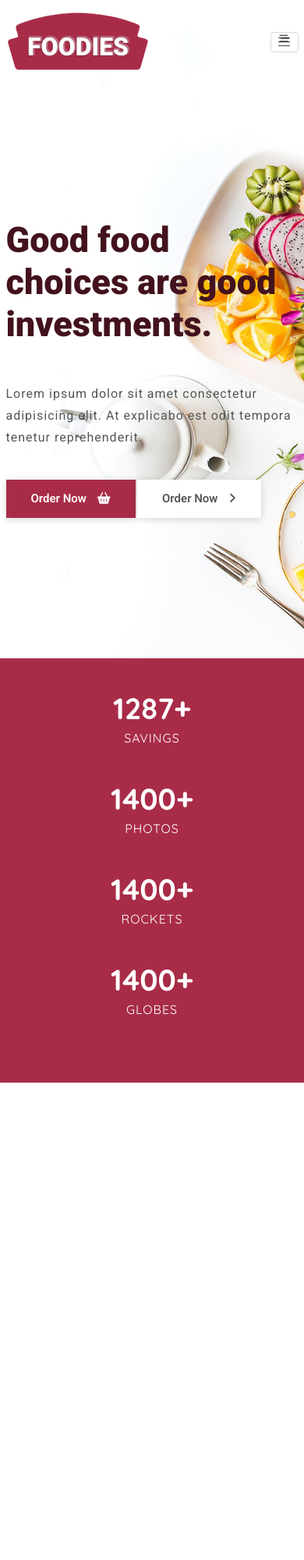
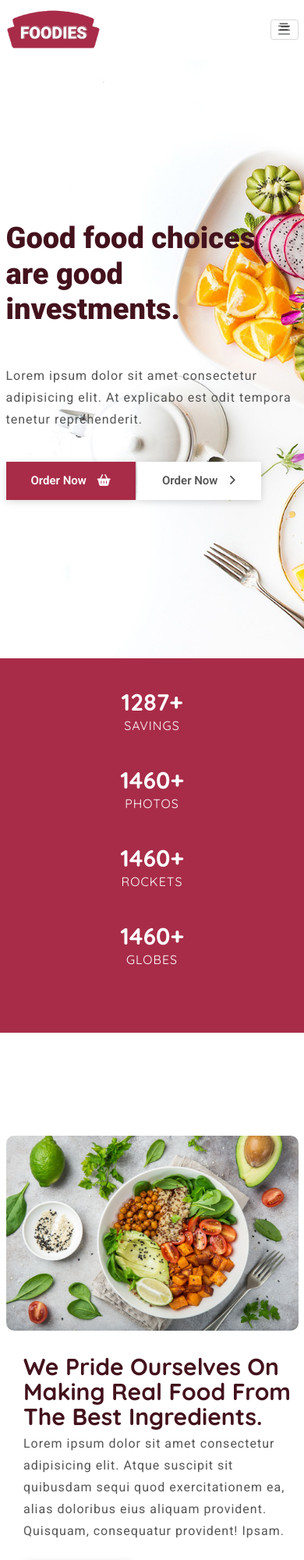
Before and after one commit to akkysaini/bootstrap-restaurant, a plain HTML site: page index.html in a window 390 px wide. Shown: the top 2000 px of the page at 78% size. Before the commit the page ends 1388 px from the top, so only its background shows below. Drawn offline with nearby package versions, Linux system fonts and the light colour scheme.

Commit message:
about section added

```diff
--- a/css/style.css
+++ b/css/style.css
@@ -238,24 +238,41 @@ Hero Section
   width: 100%;
   background: url("../images/bg/bg-1.jpg") no-repeat center center/cover;
   height: 100vh;
-  padding: 5rem;
+  padding: 5rem 0;
 }
 /*
 ==========================
 Counter section
 ==========================
 */
-.counter-section{
-    background: var(--primary-color);
-    padding: 4rem 0;
+.counter-section {
+  background: var(--primary-color);
+  padding: 4rem 0;
 }
-.counter-section p{
-    color: var(--white-color);
-    text-transform: uppercase;
+.counter-section p {
+  color: var(--white-color);
+  text-transform: uppercase;
 }
 
-
-
+/*
+==========================
+about section
+==========================
+*/
+.about-section{
+    background: var(--white-color);
+}
+.about-section .card,
+.about-section .card img{
+    border-radius: 1rem;
+    -webkit-border-radius: 1rem;
+    -moz-border-radius: 1rem;
+    -ms-border-radius: 1rem;
+    -o-border-radius: 1rem;
+}
+.about-section .text-sec{
+    padding-left: 3rem;
+}
 /*
 ==========================
 Media Queries
@@ -264,9 +281,35 @@ Media Queries
 
 @media screen and (max-width: 1024px) {
 }
-@media screen and (max-width: 991) {
+@media screen and (max-width: 991px) {
+  /* custom classes */
+  .text-content {
+    width: 100%;
+  }
+  /* navbar brand */
+  .navigation-wrap .navbar-brand img {
+    height: 6rem;
+  }
+  .navigation-wrap {
+    text-align: center;
+    background-color: var(--white-color);
+  }
+  .navigation-wrap .nav-link {
+    line-height: 1.6rem;
+  }
+  /* Hero Section */
+  .hero-section {
+    padding: 4rem 0;
+  }
 }
-@media screen and (max-width: 767) {
+@media screen and (max-width: 767px) {
+  h1 {
+    font-size: 3.8rem;
+  }
+  h2{
+    font-size:3rem ;
+    line-height:3.2rem ;
+  }
 }
 @media screen and (max-width: 330) {
 }
--- a/index.html
+++ b/index.html
@@ -91,7 +91,25 @@
             </div>
         </section>
     </section>
-    <!---------------------- section-3 ---------------------->
+    <!---------------------- section-3 About Section ---------------------->
+    <section id="about">
+        <div class="about-section wrapper">
+            <div class="container">
+                <div class="row align-item-center">
+                    <div class="col-lg-7 col-md-12 mb-lg-0 mb-5">
+                        <div class="card border-0">
+                            <img class="img-fluid" src="./images/img/img-1.png" alt="">
+                        </div>
+                    </div>
+                    <div class="col-lg-5 col-md-12 text-sec">
+                        <h2>We pride ourselves on making real food from the best ingredients.</h2>
+                        <p>Lorem ipsum dolor sit amet consectetur adipisicing elit. Atque suscipit sit quibusdam sequi quod exercitationem ea, alias doloribus eius aliquam provident. Quisquam, consequatur provident! Ipsam.</p>
+                    <button class="main-btn mt-4">Learn More</button>
+                    </div>
+                </div>
+            </div>
+        </div>
+    </section>
     <!---------------------- section-4 ---------------------->
     <!---------------------- section-5 ---------------------->
     <!---------------------- section-6 ---------------------->
--- a/js/main.js
+++ b/js/main.js
@@ -1,53 +1,50 @@
 // ============ active header ==============
-let nav = document.querySelector('.navigation-wrap');
+let nav = document.querySelector(".navigation-wrap");
 // window.onscroll = function(){
 //     if(document.documentElement.scrollTop > 20){
 //         nav.classList.add("active")
-//     }
+//     }else{
+//   nav.classList.remove('active');
+// }
 // }
 
-window.addEventListener("scroll",()=>{
-    const scroll = 20;
-    if(window.scrollY >= scroll){
-        nav.classList.add('active');
-    }else{
-        nav.classList.remove('active');
+window.addEventListener("scroll", () => {
+  if (window.scrollY >= 40) {
+    nav.classList.add("active");
+  } else {
+    nav.classList.remove("active");
   }
-})
+});
 
+// nav hide
 
-
-
-
-
-
-
-
-
-
-
-
-
+let navBar = document.querySelectorAll(".nav-link");
+let navCollapse = document.querySelector(".navbar-collapse.collapse");
+navBar.forEach(function (a) {
+  a.addEventListener("click", () => {
+    navCollapse.classList.remove("show");
+  });
+});
 
 // ============ counter section ============
 
-document.addEventListener('DOMContentLoaded',()=>{
-    function counter(id,start,end,duration){
+document.addEventListener("DOMContentLoaded", () => {
+  function counter(id, start, end, duration) {
     let obj = document.getElementById(id),
       current = start,
       range = end - start,
       increment = end > start ? 1 : -1,
       step = Math.abs(Math.floor(duration / range)),
-        timer = setInterval(()=>{
+      timer = setInterval(() => {
         current += increment;
         obj.textContent = current;
-            if(current === end){
+        if (current === end) {
           clearInterval(timer);
         }
-        },step);
+      }, step);
   }
   counter("count1", 0, 1287, 1000);
   counter("count2", 0, 3787, 1000);
   counter("count3", 0, 2769, 1000);
   counter("count4", 0, 3487, 1000);
-})
+});
```
Lines whose indentation alone changed are shown as unchanged.
